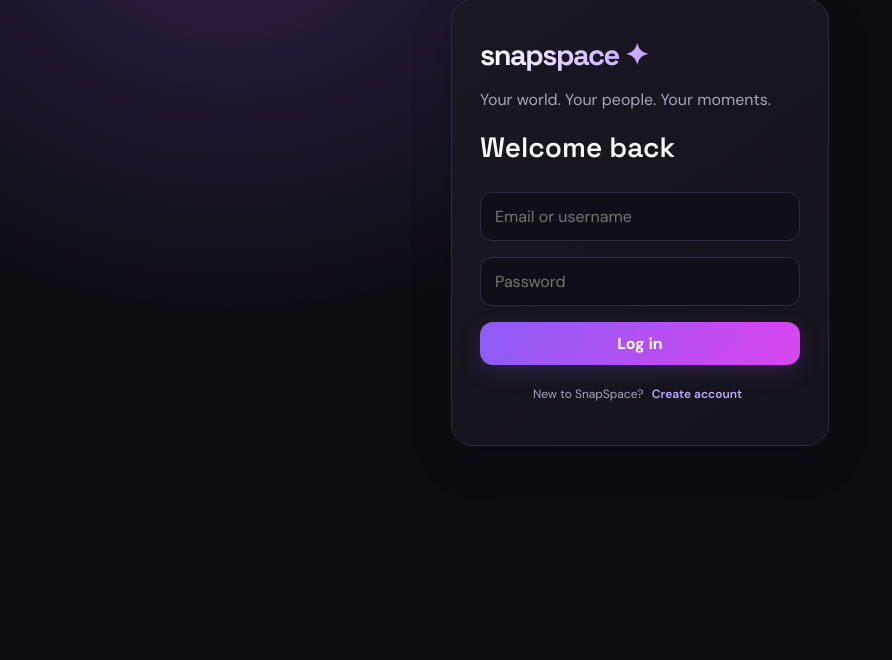
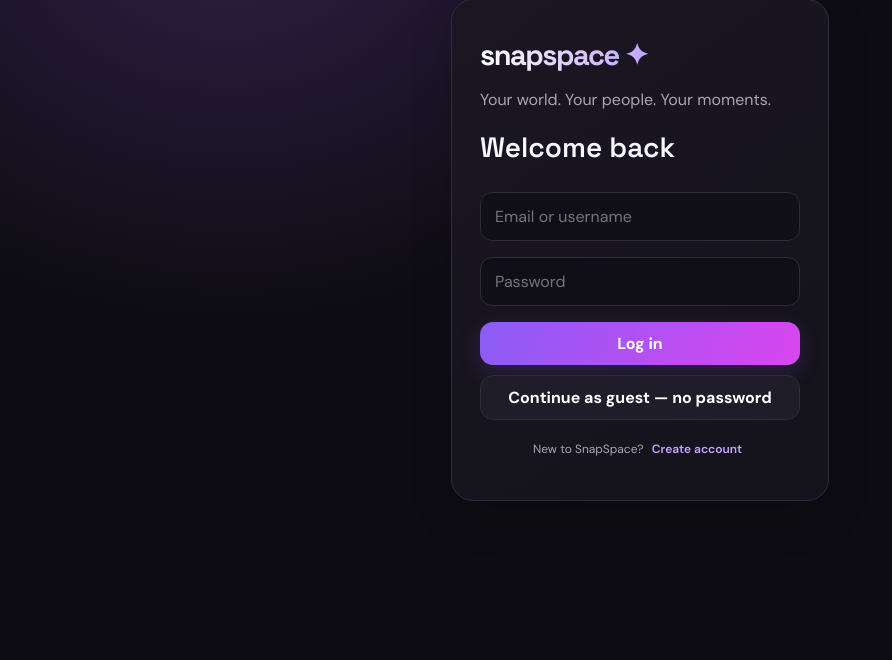
Before and after one commit to Riddhima-prog/snapspace, a Django app: page / in a window 1280 px wide. Shown: the part 91-751 px from the top of the page, without its empty margins (0-892 px from the left). Run offline with Django 5.2, Linux system fonts and the light colour scheme.

Commit message:
Add one-click guest login to SnapSpace

```diff
--- a/backend/social/templates/social/index.html
+++ b/backend/social/templates/social/index.html
@@ -10,7 +10,7 @@
 @media(max-width:700px){.shell{display:block;padding:12px 12px 85px}.sidebar{display:none}.mobile-head{display:flex;justify-content:space-between;align-items:center;padding:12px 4px}.mobile-head .brand{margin:0;font-size:25px}.topbar{margin:14px 0}.topbar h1{font-size:23px}.card{border-radius:18px}.bottom-nav{position:fixed;bottom:0;left:0;right:0;z-index:5;display:flex;justify-content:space-around;padding:10px 6px calc(10px + env(safe-area-inset-bottom));background:#14121aee;backdrop-filter:blur(18px);border-top:1px solid var(--line)}.bottom-nav button{background:none;border:0;color:var(--muted);font-size:21px}.bottom-nav button.active{color:#c4a7ff}.auth{margin:4vh auto;padding:14px}.auth-card{padding:22px}}
 </style></head>
 <body>
-<div id="authView" class="auth hidden"><div class="card auth-card"><div class="brand">snapspace ✦</div><p class="muted">Your world. Your people. Your moments.</p><h1 id="authTitle">Welcome back</h1><div id="registerFields" class="hidden"><input id="username" class="field" placeholder="Choose a username" autocomplete="username"></div><input id="email" class="field" type="text" placeholder="Email or username" autocomplete="username"><input id="password" class="field" type="password" placeholder="Password" autocomplete="current-password"><div id="authMessage"></div><button id="authSubmit" class="btn" style="width:100%;margin-top:8px">Log in</button><p class="muted tiny" style="text-align:center;margin-top:18px"><span id="authSwitchText">New to SnapSpace?</span> <button id="authSwitch" class="ghost" style="display:inline;padding:3px 5px;color:#c4a7ff">Create account</button></p></div></div>
+<div id="authView" class="auth hidden"><div class="card auth-card"><div class="brand">snapspace ✦</div><p class="muted">Your world. Your people. Your moments.</p><h1 id="authTitle">Welcome back</h1><div id="registerFields" class="hidden"><input id="username" class="field" placeholder="Choose a username" autocomplete="username"></div><input id="email" class="field" type="text" placeholder="Email or username" autocomplete="username"><input id="password" class="field" type="password" placeholder="Password" autocomplete="current-password"><div id="authMessage"></div><button id="authSubmit" class="btn" style="width:100%;margin-top:8px">Log in</button><button id="demoLogin" class="btn secondary" style="width:100%;margin-top:10px">Continue as guest — no password</button><p class="muted tiny" style="text-align:center;margin-top:18px"><span id="authSwitchText">New to SnapSpace?</span> <button id="authSwitch" class="ghost" style="display:inline;padding:3px 5px;color:#c4a7ff">Create account</button></p></div></div>
 <div id="appView" class="shell hidden">
 <aside class="sidebar"><div class="brand">snapspace ✦</div><nav class="nav"><button class="active" data-tab="home"><span class="ico">⌂</span>Home</button><button data-tab="explore"><span class="ico">⌕</span>Explore</button><button data-tab="reels"><span class="ico">▣</span>Reels</button><button data-tab="notifications"><span class="ico">♡</span>Notifications</button><button data-tab="profile"><span class="ico">◉</span>Profile</button></nav><div class="side-bottom"><div class="profile-mini"><div class="avatar" id="sideAvatar">S</div><div style="min-width:0"><b id="sideName">Your profile</b><div class="muted tiny" id="sideHandle">@member</div></div><button id="logout" class="ghost" title="Log out">↗</button></div></div></aside>
 <main class="main"><div class="mobile-head"><div class="brand">snapspace ✦</div><button id="mobileLogout" class="ghost">Log out ↗</button></div><div class="topbar"><h1 id="pageTitle">Home feed</h1><span class="pill">✦ YOUR SPACE</span></div><div id="stories" class="stories"><div class="story"><div class="avatar"><span>+</span></div>Your story</div></div>
@@ -30,8 +30,9 @@ const $=id=>document.getElementById(id);const esc=s=>String(s??'').replace(/[&<>
 async function api(path,opts={}){const headers={'Content-Type':'application/json',...(opts.headers||{})};if(token)headers.Authorization='Bearer '+token;const r=await fetch(API+path,{...opts,headers});if(r.status===204)return null;const data=await r.json().catch(()=>({}));if(!r.ok)throw Error(data.detail||JSON.stringify(data)||'Request failed');return data}
 function showAuth(){ $('authView').classList.remove('hidden');$('appView').classList.add('hidden');$('bottomNav').classList.add('hidden')}
 function showApp(){ $('authView').classList.add('hidden');$('appView').classList.remove('hidden');$('bottomNav').classList.remove('hidden')}
-function authMode(){ $('authTitle').textContent=registerMode?'Create your account':'Welcome back';$('registerFields').classList.toggle('hidden',!registerMode);$('authSubmit').textContent=registerMode?'Create account':'Log in';$('authSwitchText').textContent=registerMode?'Already have an account?':'New to SnapSpace?';$('authSwitch').textContent=registerMode?'Log in':'Create account';$('email').placeholder=registerMode?'Email address':'Email or username';$('authMessage').innerHTML=''}
+function authMode(){ $('demoLogin').classList.toggle('hidden',registerMode);$('authTitle').textContent=registerMode?'Create your account':'Welcome back';$('registerFields').classList.toggle('hidden',!registerMode);$('authSubmit').textContent=registerMode?'Create account':'Log in';$('authSwitchText').textContent=registerMode?'Already have an account?':'New to SnapSpace?';$('authSwitch').textContent=registerMode?'Log in':'Create account';$('email').placeholder=registerMode?'Email address':'Email or username';$('authMessage').innerHTML=''}
 $('authSwitch').onclick=()=>{registerMode=!registerMode;authMode()};
+$('demoLogin').onclick=async()=>{const b=$('demoLogin');b.disabled=true;b.textContent='Opening demo…';try{const d=await api('/auth/demo/',{method:'POST',body:'{}'});token=d.access;sessionStorage.setItem('ss_access',token);await boot()}catch(e){$('authMessage').innerHTML='<div class="status error">'+esc(e.message)+'</div>'}finally{b.disabled=false;b.textContent='Continue as guest — no password'}};
 $('authSubmit').onclick=async()=>{const btn=$('authSubmit');btn.disabled=true;try{if(registerMode){await api('/auth/register/',{method:'POST',body:JSON.stringify({email:$('email').value.trim(),username:$('username').value.trim().toLowerCase(),password:$('password').value})})}const creds=registerMode?$('username').value.trim().toLowerCase():$('email').value.trim();const d=await api('/auth/token/',{method:'POST',body:JSON.stringify({username:creds,password:$('password').value})});token=d.access;sessionStorage.setItem('ss_access',token);await boot()}catch(e){$('authMessage').innerHTML='<div class="status error">'+esc(e.message)+'</div>'}finally{btn.disabled=false}};
 async function boot(){try{me=await api('/me/');showApp();const n=me.username||'member';$('sideName').textContent=me.full_name||n;$('sideHandle').textContent='@'+n;$('sideAvatar').textContent=n[0].toUpperCase();$('composerAvatar').textContent=n[0].toUpperCase();await loadFeed()}catch(e){token='';sessionStorage.removeItem('ss_access');showAuth()}}
 function switchTab(tab){['home','explore','reels','notifications','profile'].forEach(t=>$(t+'Panel').classList.toggle('hidden',t!==tab));$('pageTitle').textContent=({home:'Home feed',explore:'Discover people',reels:'Reels',notifications:'Your notifications',profile:'Your profile'})[tab];document.querySelectorAll('[data-tab]').forEach(b=>b.classList.toggle('active',b.dataset.tab===tab));if(tab==='explore')searchPeople('');if(tab==='notifications')loadNotifications();if(tab==='profile')loadProfile()}
```
